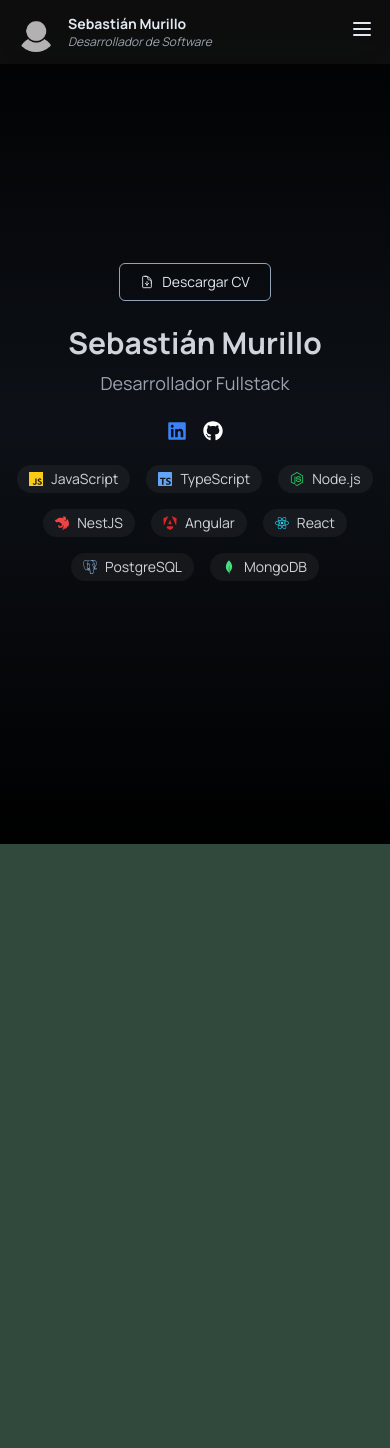
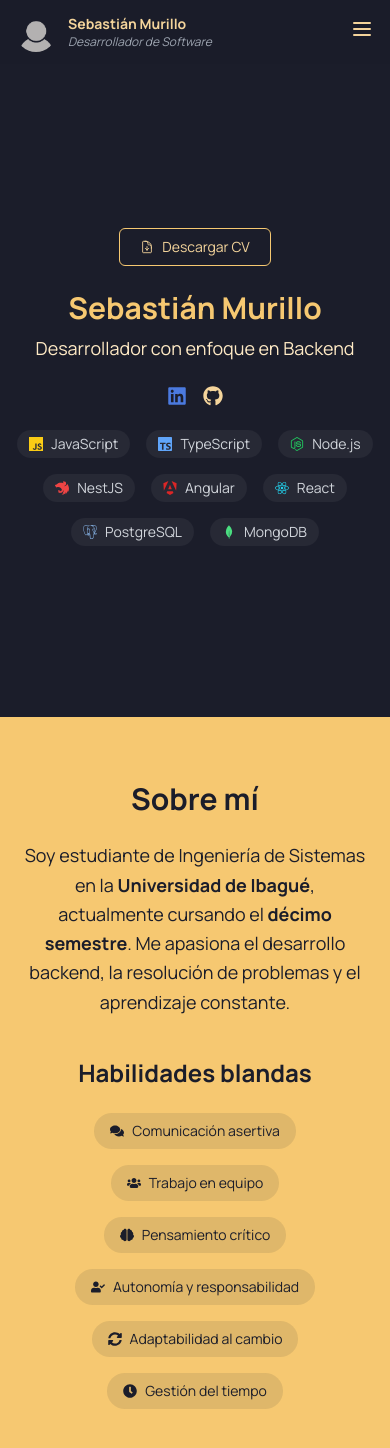
Before and after one commit to Seb7ry/seb7ry.github.io, a React (Vite) app: page / in a window 390 px wide. Shown: the top 1448 px of the page. Before the commit the page ends 844 px from the top, so only its background shows below. Built offline with nearby package versions, Linux system fonts and the light colour scheme.

Commit message:
mejorado el navbar, cambios de colores y agregado aboutme

```diff
--- a/src/App.tsx
+++ b/src/App.tsx
@@ -1,3 +1,4 @@
+import AboutMe from './components/AboutMe';
 import Hero from './components/Hero';
 import Navbar from './components/Navbar';
 
@@ -6,6 +7,7 @@
     <div className="w-screen h-screen">
       <Navbar />
       <Hero />
+      <AboutMe />
     </div>
   );
 }
--- /dev/null
+++ b/src/components/AboutMe.tsx
@@ -0,0 +1,42 @@
+import { FaComments, FaUsers, FaBrain, FaUserCheck, FaClock, FaSyncAlt } from 'react-icons/fa';
+
+export default function AboutMe() {
+  return (
+    <section
+      id="sobremi"
+      className="w-full px-6 py-16 bg-[#F6C871] text-[#1B1D2A]"
+    >
+      <div className="max-w-4xl mx-auto text-center">
+        <h2 className="text-3xl md:text-4xl font-bold mb-6">Sobre mí</h2>
+        <p className="text-lg leading-relaxed mb-10">
+          Soy estudiante de Ingeniería de Sistemas en la <strong>Universidad de Ibagué</strong>,
+          actualmente cursando el <strong>décimo semestre</strong>. Me apasiona el desarrollo backend,
+          la resolución de problemas y el aprendizaje constante.
+        </p>
+
+        <h3 className="text-2xl font-semibold mb-6">Habilidades blandas</h3>
+
+        <div className="flex flex-wrap justify-center gap-4 max-w-2xl mx-auto text-sm">
+          <span className="flex items-center gap-2 bg-[#1B1D2A]/10 px-4 py-2 rounded-full">
+            <FaComments className="text-[#1B1D2A]" /> Comunicación asertiva
+          </span>
+          <span className="flex items-center gap-2 bg-[#1B1D2A]/10 px-4 py-2 rounded-full">
+            <FaUsers className="text-[#1B1D2A]" /> Trabajo en equipo
+          </span>
+          <span className="flex items-center gap-2 bg-[#1B1D2A]/10 px-4 py-2 rounded-full">
+            <FaBrain className="text-[#1B1D2A]" /> Pensamiento crítico
+          </span>
+          <span className="flex items-center gap-2 bg-[#1B1D2A]/10 px-4 py-2 rounded-full">
+            <FaUserCheck className="text-[#1B1D2A]" /> Autonomía y responsabilidad
+          </span>
+          <span className="flex items-center gap-2 bg-[#1B1D2A]/10 px-4 py-2 rounded-full">
+            <FaSyncAlt className="text-[#1B1D2A]" /> Adaptabilidad al cambio
+          </span>
+          <span className="flex items-center gap-2 bg-[#1B1D2A]/10 px-4 py-2 rounded-full">
+            <FaClock className="text-[#1B1D2A]" /> Gestión del tiempo
+          </span>
+        </div>
+      </div>
+    </section>
+  );
+}
--- a/src/components/Hero.tsx
+++ b/src/components/Hero.tsx
@@ -6,27 +6,29 @@
     return (
         <section
             id="inicio"
-            className="min-h-screen flex flex-col justify-center items-center text-center px-4 bg-gradient-to-b from-black via-[#0d1117] to-black text-white"
+            className="min-h-[85vh] pt-24 pb-10 flex flex-col justify-center items-center text-center px-4 text-white"
         >
+
             <div className="flex space-x-4 mb-6">
                 <a
                     href="/cv-sebastian.pdf"
                     download
-                    className="flex items-center gap-2 border border-[#94a3b8] text-[#e2e8f0] px-5 py-2 rounded-md text-sm transition duration-300 hover:bg-[#1e293b] hover:border-cyan-500 hover:text-cyan-300"
+                    className="flex items-center gap-2 border border-[#F6C871] text-[#F4D49B] px-5 py-2 rounded-md text-sm transition duration-300 hover:bg-[#9D6B8B] hover:border-[#F4D49B] hover:text-white"
                 >
                     <HiOutlineDocumentArrowDown className="text-sm" />
                     Descargar CV
                 </a>
             </div>
-            <h1 className="text-3xl md:text-5xl text-[#d1d5db] font-semibold mb-2">Sebastián Murillo</h1>
-            <h2 className="text-lg md:text-xl text-[#9ca3af] mb-6" >Desarrollador Fullstack</h2>
+
+            <h1 className="text-3xl md:text-5xl text-[#F6C871] font-semibold mb-2">Sebastián Murillo</h1>
+            <h2 className="text-lg md:text-xl text-[#ffeac5] mb-6">Desarrollador con enfoque en Backend</h2>
 
             <div className="flex space-x-4 mb-6">
                 <a
                     href={import.meta.env.VITE_LINKEDIN_URL}
                     target="_blank"
                     rel="noopener noreferrer"
-                    className="text-blue-500 hover:text-cyan-300 text-xl"
+                    className="text-[#4b7adf] hover:text-[#9D6B8B] text-xl"
                 >
                     <FaLinkedin />
                 </a>
@@ -34,7 +36,7 @@
                     href={import.meta.env.VITE_GITHUB_URL}
                     target="_blank"
                     rel="noopener noreferrer"
-                    className="text-white hover:text-cyan-300 text-xl"
+                    className="text-[#F4D49B] hover:text-[#9D6B8B] text-xl"
                 >
                     <FaGithub />
                 </a>
--- a/src/components/Navbar.tsx
+++ b/src/components/Navbar.tsx
@@ -16,14 +16,22 @@
   }, []);
 
   return (
+    <>
+      {/* Overlay semitransparente con blur para el fondo */}
+      {isOpen && (
+        <div
+          className="fixed inset-0 z-30 bg-black/30 backdrop-blur-sm md:hidden"
+          onClick={() => setIsOpen(false)}
+        />
+      )}
+
       <nav
         className={clsx(
           'fixed top-0 left-0 w-full z-50 backdrop-blur-md transition-all duration-300',
-        scrolled ? 'bg-white/10 shadow-lg' : 'bg-white/5'
+          scrolled ? 'bg-[#1B1D2A]/90 shadow-lg' : 'bg-[#1B1D2A]/80'
         )}
       >
         <div className="max-w-7xl mx-auto px-4 sm:px-6 lg:px-8 h-16 flex items-center justify-between">
-
           {/* Perfil con imagen, nombre y cargo */}
           <div className="flex items-center space-x-3">
             <img
@@ -32,22 +40,26 @@
               className="w-10 h-10 rounded-full object-cover"
             />
             <div className="leading-tight">
-            <p className="text-sm font-semibold text-[#e2e8f0]">Sebastián Murillo</p>
-            <p className="text-xs text-gray-400 italic">Desarrollador de Software</p>
+              <p className="text-sm font-semibold text-[#F4D49B]">Sebastián Murillo</p>
+              <p className="text-xs text-[#9CA3AF] italic">Desarrollador de Software</p>
             </div>
           </div>
 
           {/* Menú en pantalla grande */}
-        <div className="hidden md:flex space-x-8 text-[#e2e8f0]">
-          <a href="#inicio" className="hover:text-cyan-400">Inicio</a>
-          <a href="#sobremi" className="hover:text-cyan-400">Sobre mí</a>
-          <a href="#proyectos" className="hover:text-cyan-400">Proyectos</a>
-          <a href="#contacto" className="hover:text-cyan-400">Contacto</a>
+          <div className="hidden md:flex space-x-8 text-[#F4D49B]">
+            <a href="#inicio" className="hover:text-[#F6C871]">Inicio</a>
+            <a href="#sobremi" className="hover:text-[#F6C871]">Sobre mí</a>
+            <a href="#proyectos" className="hover:text-[#F6C871]">Proyectos</a>
+            <a href="#contacto" className="hover:text-[#F6C871]">Contacto</a>
           </div>
 
           {/* Botón hamburguesa para mobile */}
           <div className="md:hidden">
-          <button onClick={() => setIsOpen(!isOpen)} className="focus:outline-none text-[#e2e8f0]">
+            <button
+              onClick={() => setIsOpen(!isOpen)}
+              className="focus:outline-none text-[#F4D49B]"
+              aria-label="Toggle menu"
+            >
               <svg className="w-6 h-6" fill="none" stroke="currentColor" strokeWidth={2} viewBox="0 0 24 24">
                 {isOpen ? (
                   <path strokeLinecap="round" strokeLinejoin="round" d="M6 18L18 6M6 6l12 12" />
@@ -59,18 +71,46 @@
           </div>
         </div>
 
-      {/* Menú mobile */}
+        {/* Menú hamburguesa desplegable */}
         <div
           className={clsx(
-          'md:hidden overflow-hidden transition-all duration-300 ease-in-out px-4 text-[#e2e8f0]',
-          isOpen ? 'max-h-96 py-4 space-y-2 bg-black/70 backdrop-blur-md' : 'max-h-0'
+            'md:hidden absolute top-16 left-0 w-full z-40 overflow-hidden transition-all duration-300',
+            'bg-[#1B1D2A]/95', // Fondo más opaco para mejor legibilidad
+            isOpen ? 'max-h-96 py-4' : 'max-h-0 py-0'
           )}
         >
-        <a href="#inicio" className="block hover:text-cyan-400">Inicio</a>
-        <a href="#sobremi" className="block hover:text-cyan-400">Sobre mí</a>
-        <a href="#proyectos" className="block hover:text-cyan-400">Proyectos</a>
-        <a href="#contacto" className="block hover:text-cyan-400">Contacto</a>
+          <div className="px-4 space-y-3 text-[#F4D49B]">
+            <a
+              href="#inicio"
+              className="block py-2 hover:text-[#F6C871] transition-colors"
+              onClick={() => setIsOpen(false)}
+            >
+              Inicio
+            </a>
+            <a
+              href="#sobremi"
+              className="block py-2 hover:text-[#F6C871] transition-colors"
+              onClick={() => setIsOpen(false)}
+            >
+              Sobre mí
+            </a>
+            <a
+              href="#proyectos"
+              className="block py-2 hover:text-[#F6C871] transition-colors"
+              onClick={() => setIsOpen(false)}
+            >
+              Proyectos
+            </a>
+            <a
+              href="#contacto"
+              className="block py-2 hover:text-[#F6C871] transition-colors"
+              onClick={() => setIsOpen(false)}
+            >
+              Contacto
+            </a>
+          </div>
         </div>
       </nav>
+    </>
   );
 }
--- a/src/index.css
+++ b/src/index.css
@@ -3,10 +3,9 @@
 @tailwind utilities;
 
 body, html, #root {
-    margin: 0;
-    padding: 0;
-    height: 100%;
-    background: #31493c;
-    overflow: hidden;
-    @apply font-manrope;
-  }
+  margin: 0;
+  padding: 0;
+  height: 100%;
+  background: #1B1D2A;
+  @apply font-manrope;
+}
```
Lines whose indentation alone changed are shown as unchanged.
